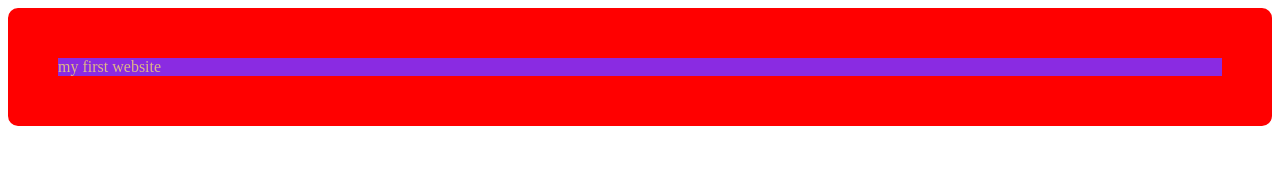
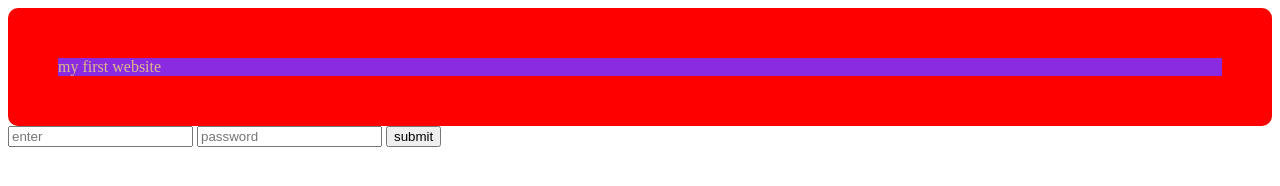
Before and after one commit to nirrjhorr/my-first-website, a plain HTML site: page index.html in a window 1280 px wide. Drawn offline with Linux system fonts and the light colour scheme.

Commit message:
Update index.html

```diff
--- a/index.html
+++ b/index.html
@@ -8,5 +8,12 @@
 </head>
 <body>
     <p style="margin: auto; border: 50px solid red; border-radius: 10px; color: burlywood; background-color: blueviolet;">my first website</p>
+
+
+    <form action="" method="post">
+        <input type="text" name="text" placeholder="enter">
+        <input type="password" name="password" placeholder="password">
+        <input type="submit" name="submit" value="submit">
+    </form>
 </body>
 </html>
```
